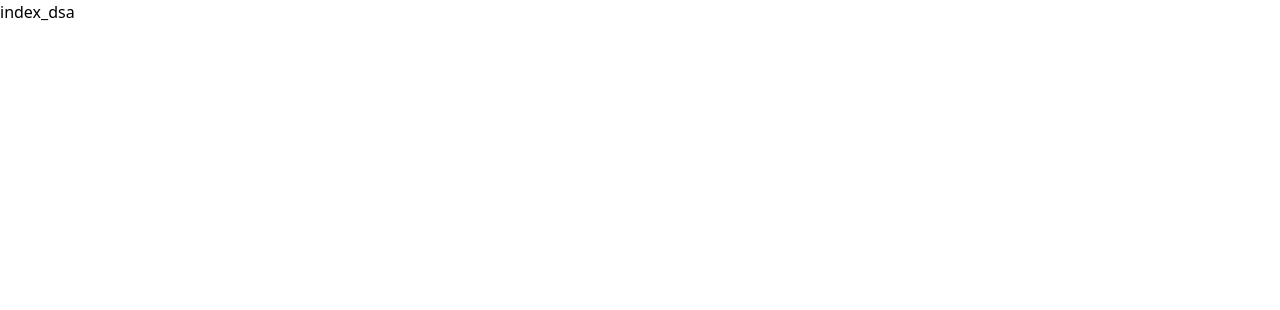
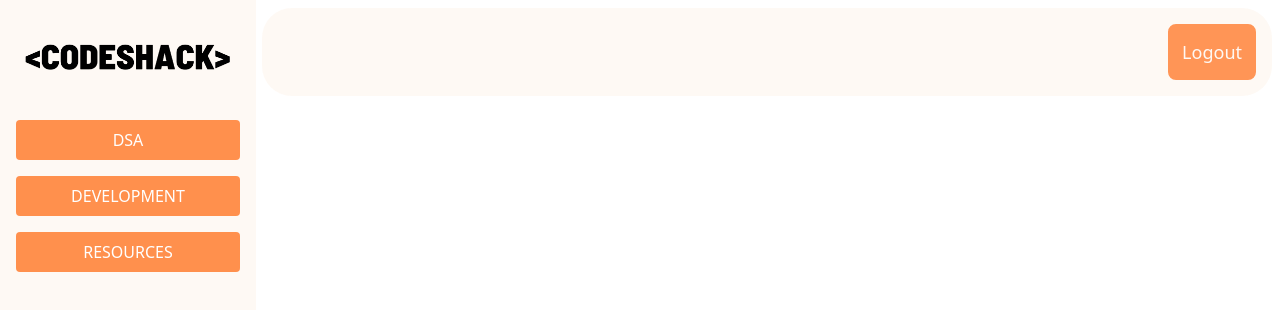
Before and after one commit to techhub-community/csoc_dashboard, a Next.js app: page / in a window 1280 px wide. Shown: the top 310 px of the page. Built offline with nearby package versions, Linux system fonts and the light colour scheme.

Commit message:
added layout for navbar and leftbar

```diff
--- /dev/null
+++ b/components/LAYOUT/Leftbar.tsx
@@ -0,0 +1,36 @@
+import React from 'react';
+import Image from 'next/image';
+
+const Leftbar: React.FC = () => {
+  return (
+    <div className="fixed top-0 left-0 bottom-0 bg-[#fef9f4] w-1/5 p-4">
+      <div className="flex items-center justify-center mb-8">
+
+
+
+
+  <Image
+          className="h-auto max-w-full mt-4"
+          src="/logo1.png"
+          alt="me"
+          width={210}
+          height={60}
+        />
+
+      </div>
+      <div className="space-y-4 mt-10">
+        <button className="w-full py-2 px-4 bg-orangee hover:bg-orange-500 text-white rounded">
+          DSA
+        </button>
+        <button className="w-full py-2 px-4 bg-orangee hover:bg-orange-500 text-white rounded">
+          DEVELOPMENT
+        </button>
+        <button className="w-full py-2 px-4 bg-orangee hover:bg-orange-500 text-white rounded">
+          RESOURCES
+        </button>
+      </div>
+    </div>
+  );
+};
+
+export default Leftbar;
--- /dev/null
+++ b/components/LAYOUT/Navbar.tsx
@@ -0,0 +1,18 @@
+import React from 'react';
+
+const Navbar: React.FC = () => {
+  return (
+    <nav className="fixed top-2 left-0 right-2 bg-[#fef9f4] bg opacity-95 p-4 ml-[20.5%] rounded-[30px]">
+      <div className="container mx-auto flex justify-between items-center">
+        <div className="text-white font-bold text-lg"></div>
+        <div className="space-x-4">
+          <button className="rounded-lg p-3 border-2 border-orangee bg-orangee hover:bg-orange-500 text-lg">
+                      Logout
+</button>
+        </div>
+      </div>
+    </nav>
+  );
+};
+
+export default Navbar;
--- /dev/null
+++ b/components/LAYOUT/index.tsx
@@ -0,0 +1,13 @@
+import React from 'react'
+import Leftbar from './Leftbar'
+import Navbar from './Navbar'
+function Layout() {
+  return (
+    <div>
+      <Leftbar/>
+      <Navbar/>
+    </div>
+  )
+}
+
+export default Layout
--- a/pages/index.tsx
+++ b/pages/index.tsx
@@ -1,6 +1,6 @@
 // import { Inter } from 'next/font/google'
 import DSA from "@/components/DSA/index"
-
+import Layout from "@/components/LAYOUT"
 // const inter = Inter({ subsets: ['latin'] })
 
 export default function Home() {
@@ -8,6 +8,8 @@ export default function Home() {
   return (
    <div>
     <DSA/>
+
+    <Layout/>
    </div>
   )
 }
--- a/tailwind.config.js
+++ b/tailwind.config.js
@@ -8,7 +8,7 @@ module.exports = {
   theme: {
     extend: {
       colors: {
-        orange: "#FF904D",
+        orangee: "#FF904D",
         lightorange: "#FFBD58",
         lightyellow: "#FEEA9D",
         skincolor:"#FFBD58",
```
Also changed, not shown: public/logo1.png (added).
